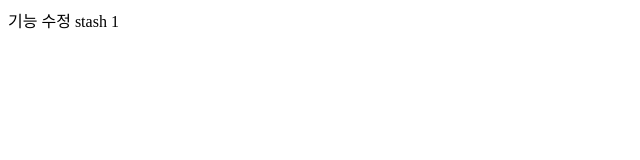
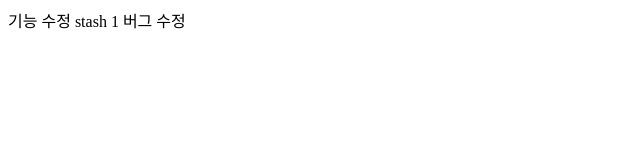
Before and after one commit to soyeondev/learnGit, a plain HTML site: page index.html in a window 1280 px wide. Shown: the full height of the page, 0-640 px from the left. Drawn offline with Linux system fonts and the light colour scheme.

Commit message:
버그수정

```diff
--- a/index.html
+++ b/index.html
@@ -9,5 +9,6 @@
 <body>
     기능 수정
     stash 1
+    버그 수정
 </body>
 </html>
```
